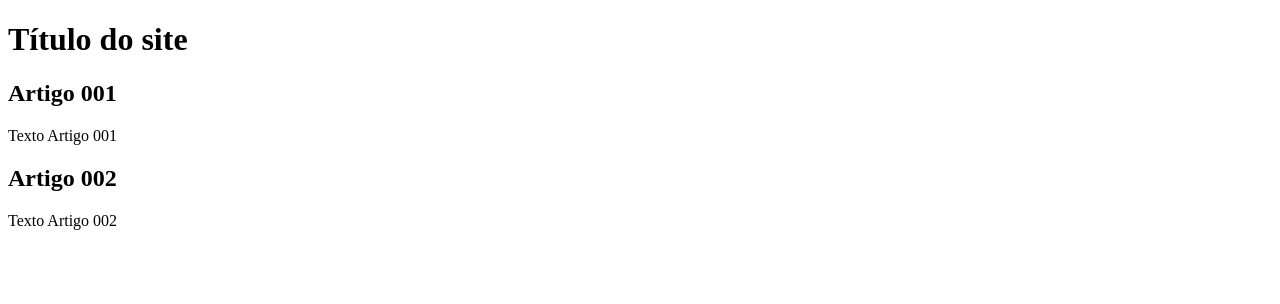
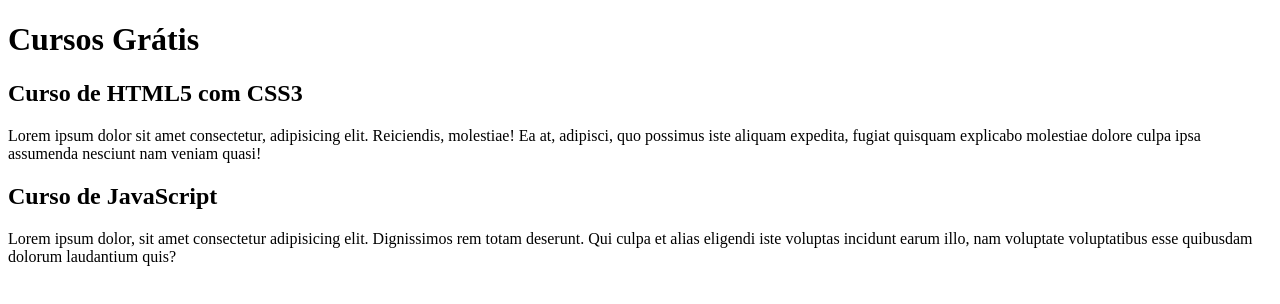
Before and after one commit to Jricardosl/projeto-site, a plain HTML site: page index.html in a window 1280 px wide. Drawn offline with Linux system fonts and the light colour scheme.

Commit message:
comecei a escrever o conteudo

```diff
--- a/index.html
+++ b/index.html
@@ -8,15 +8,15 @@
 <body>
     <main>
         <header>
-            <h1>Título do site</h1>
+            <h1>Cursos Grátis</h1>
         </header>
         <article>
-            <h2> Artigo 001</h2>
-            <p>Texto Artigo 001</p>
+            <h2> Curso de HTML5 com CSS3</h2>
+            <p>Lorem ipsum dolor sit amet consectetur, adipisicing elit. Reiciendis, molestiae! Ea at, adipisci, quo possimus iste aliquam expedita, fugiat quisquam explicabo molestiae dolore culpa ipsa assumenda nesciunt nam veniam quasi!</p>
         </article>
         <article>
-            <h2>Artigo 002</h2>
-            <p>Texto Artigo 002</p>
+            <h2>Curso de JavaScript</h2>
+            <p>Lorem ipsum dolor, sit amet consectetur adipisicing elit. Dignissimos rem totam deserunt. Qui culpa et alias eligendi iste voluptas incidunt earum illo, nam voluptate voluptatibus esse quibusdam dolorum laudantium quis?</p>
         </article>
     </main>
 </body>
```
